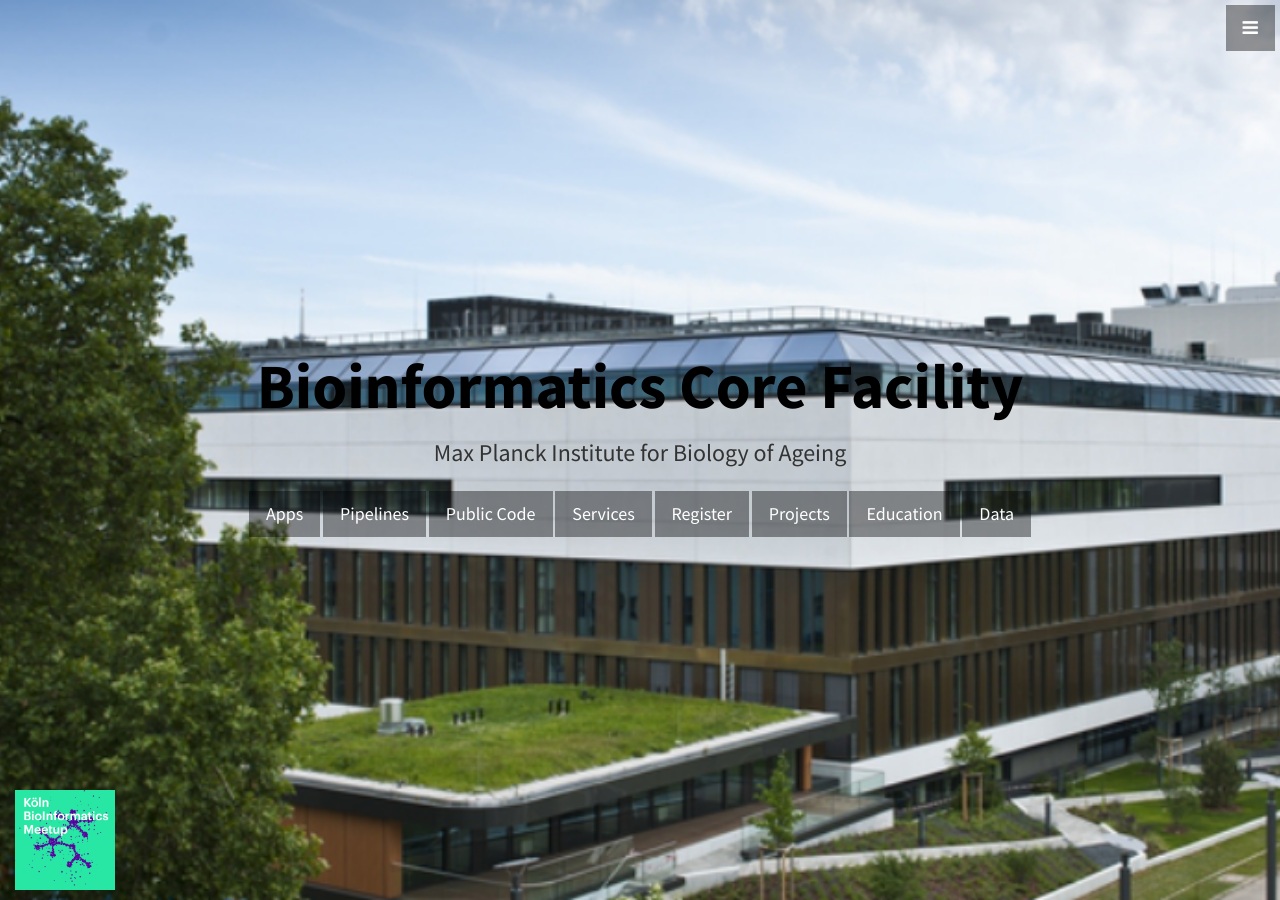
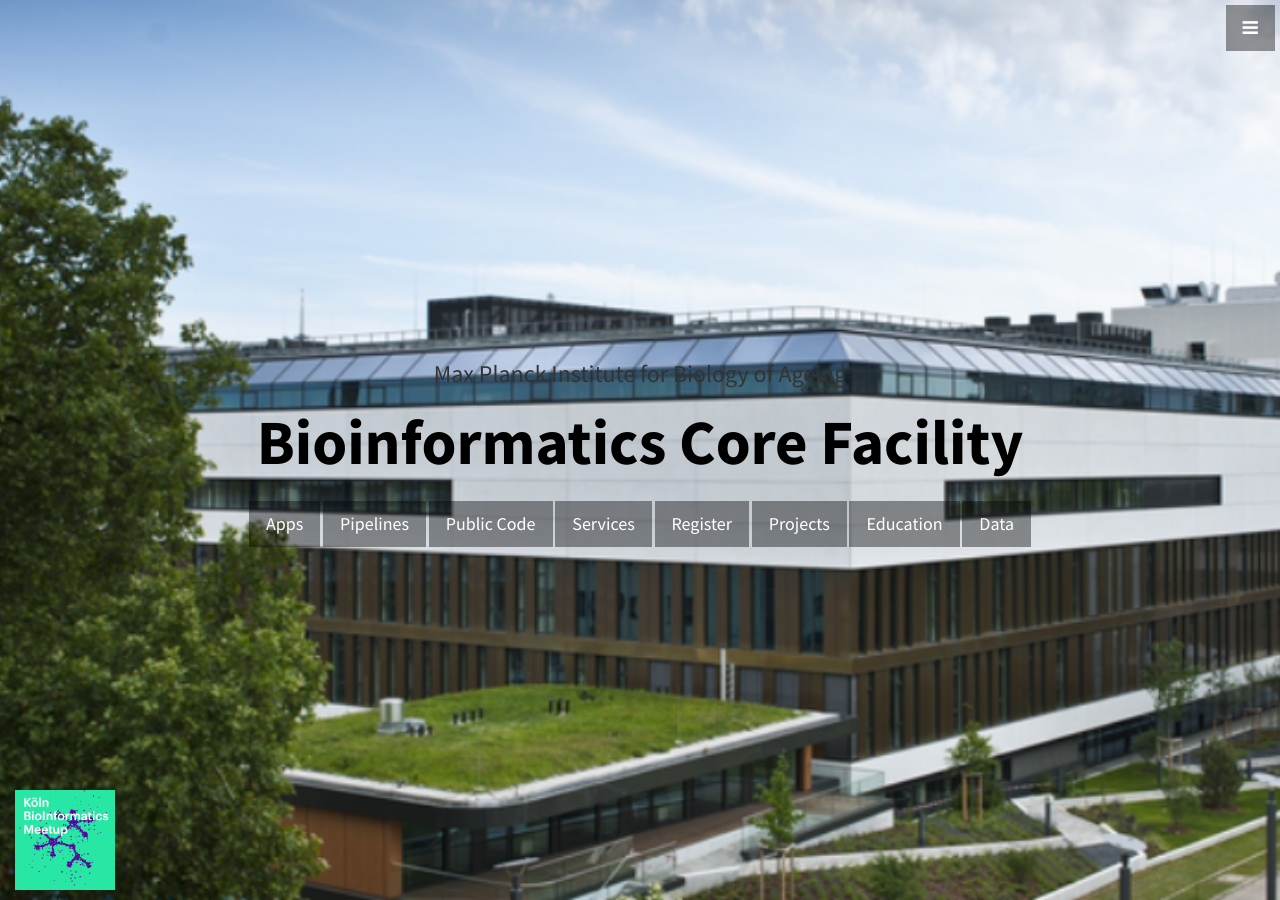
Before and after one commit to mpg-age-bioinformatics/mpg-age-bioinformatics.github.io, a Jekyll site: the page built from index.html, in a window 1280 px wide and 900 px high. Built offline with Jekyll 4.4.1, drawn with Linux system fonts in a browser that asks for light colours.

Commit message:
Update header.html

```diff
--- a/_includes/header.html
+++ b/_includes/header.html
@@ -9,8 +9,8 @@
 
 <header id="top" class="header">
 <div class="text-vertical-center", style="position:relative;">
-    <h1 style="color:black">Bioinformatics Core Facility</h1>
     <h3 style="margin-top:20px;margin-bottom:20px;">Max Planck Institute for Biology of Ageing</h3>
+    <h1 style="color:black;margin-bottom:20px;">Bioinformatics Core Facility</h1>
     <p class="big">
     <a href="https://flaski.age.mpg.de" class="btn btn-dark btn-lg">Apps</a>
     <a href="https://flaski.age.mpg.de/index#submissions" class="btn btn-dark btn-lg">Pipelines</a>
```
